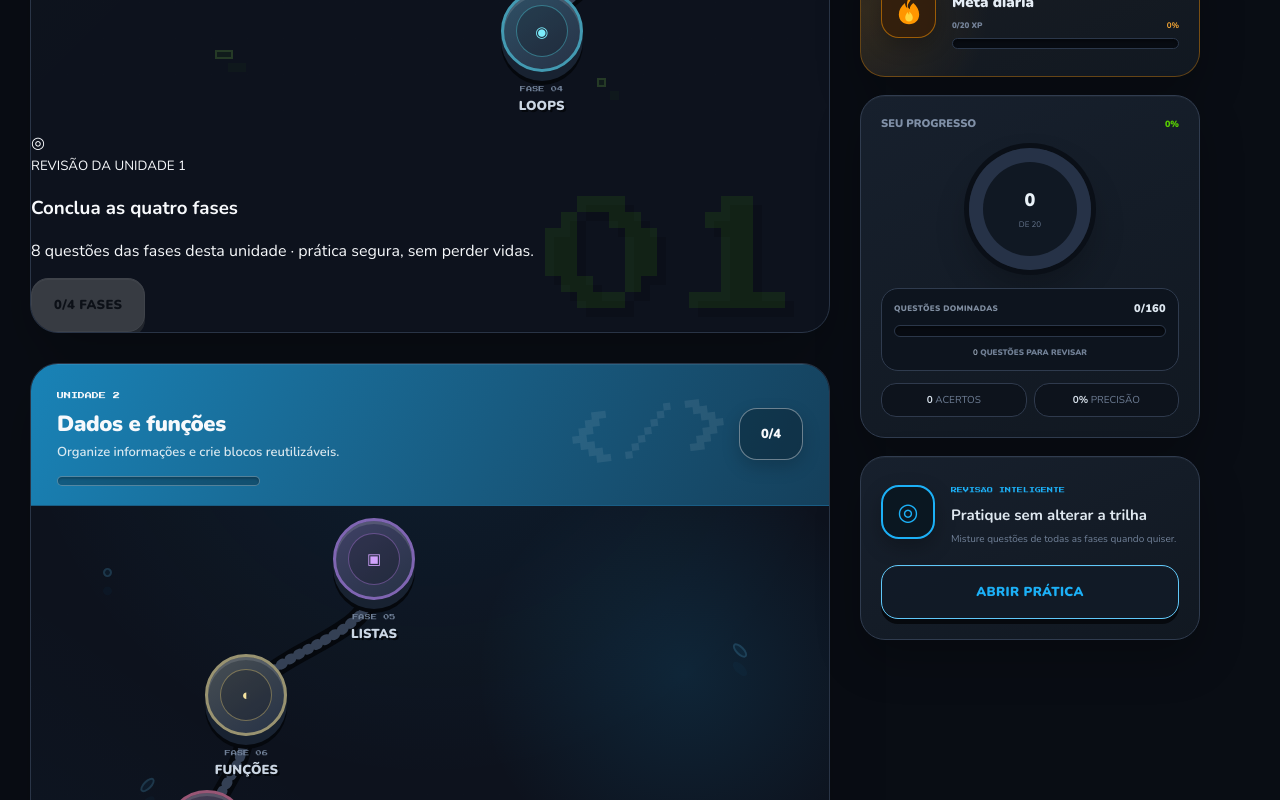
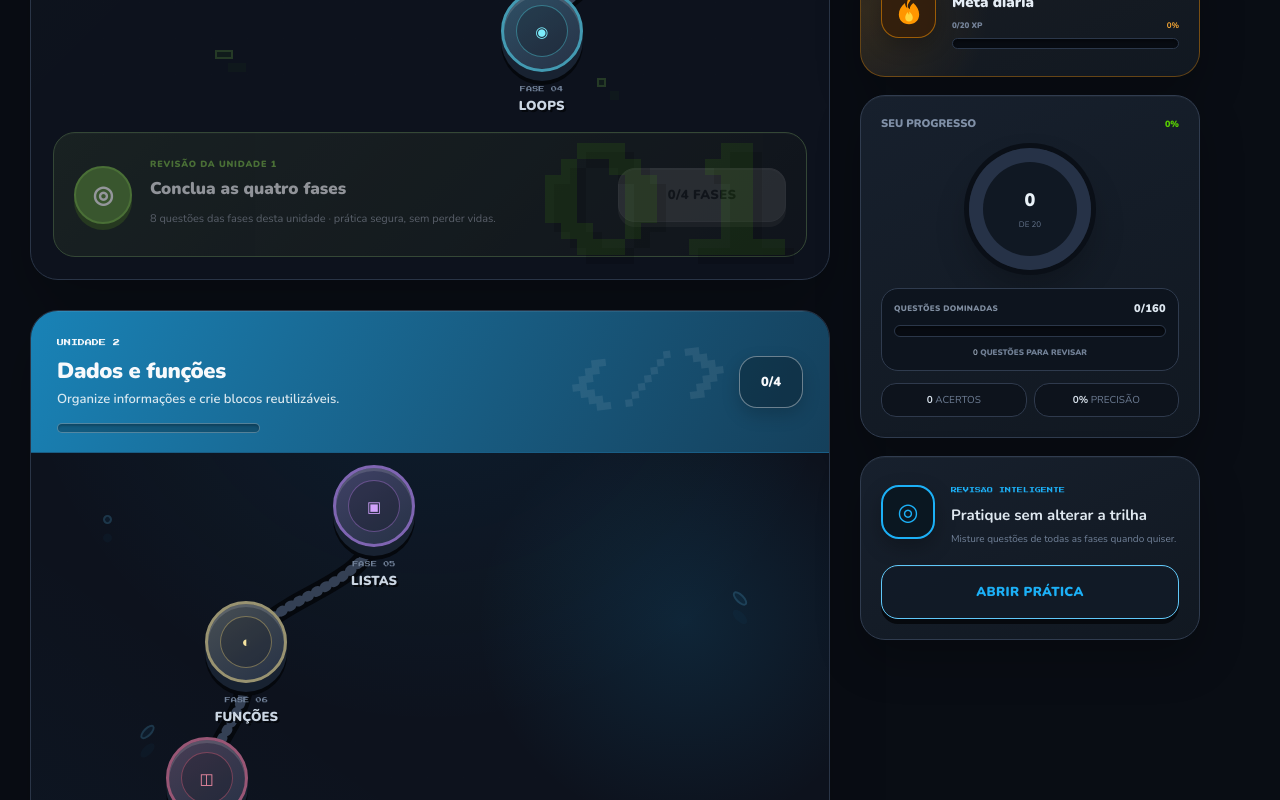
Before and after one commit to igoorhenrique15-dotcom/python-game-education, a React (Vite) app: page / in a window 1280 px wide. Shown: the part 1200-2000 px from the top of the page. Built offline with nearby package versions, Linux system fonts and the light colour scheme.

Commit message:
Estiliza a revisão de unidade

```diff
--- a/src/rounded-theme.css
+++ b/src/rounded-theme.css
@@ -718,6 +718,79 @@ button {
   line-height: 1.25;
 }
 
+.unit-review-gate {
+  display: grid;
+  grid-template-columns: auto minmax(0, 1fr) auto;
+  align-items: center;
+  gap: 18px;
+  margin: 0 22px 22px;
+  padding: 18px 20px;
+  border: 1px solid color-mix(in srgb, var(--unit-color) 42%, #354155);
+  border-radius: 22px;
+  background: linear-gradient(135deg, color-mix(in srgb, var(--unit-color) 12%, #151d29), #111821);
+  box-shadow: inset 0 1px 0 rgba(255, 255, 255, 0.04);
+}
+
+.unit-review-gate.locked {
+  opacity: 0.56;
+  filter: saturate(0.55);
+}
+
+.unit-review-gate.completed {
+  border-color: color-mix(in srgb, #58cc02 65%, #354155);
+}
+
+.unit-review-icon {
+  display: grid;
+  width: 58px;
+  height: 58px;
+  place-items: center;
+  border: 2px solid var(--unit-color);
+  border-radius: 50%;
+  color: white;
+  background: color-mix(in srgb, var(--unit-color) 72%, #111821);
+  box-shadow: 0 6px 0 color-mix(in srgb, var(--unit-color) 48%, #000);
+  font-size: 24px;
+  font-weight: 900;
+}
+
+.unit-review-gate small {
+  color: var(--unit-color);
+  font-size: 9px;
+  font-weight: 900;
+  letter-spacing: 0.8px;
+}
+
+.unit-review-gate h3 {
+  margin: 4px 0 3px;
+  font-family: var(--ui-font);
+  font-size: 17px;
+  font-weight: 900;
+}
+
+.unit-review-gate p {
+  color: #8f9caf;
+  font-size: 11px;
+  line-height: 1.45;
+}
+
+.unit-review-gate .pixel-button {
+  min-width: 168px;
+}
+
+@media (max-width: 680px) {
+  .unit-review-gate {
+    grid-template-columns: auto 1fr;
+    margin: 0 12px 16px;
+    padding: 16px;
+  }
+
+  .unit-review-gate .pixel-button {
+    grid-column: 1 / -1;
+    width: 100%;
+  }
+}
+
 .finish-marker {
   border: 1px solid #354155;
   border-radius: 24px;
```
